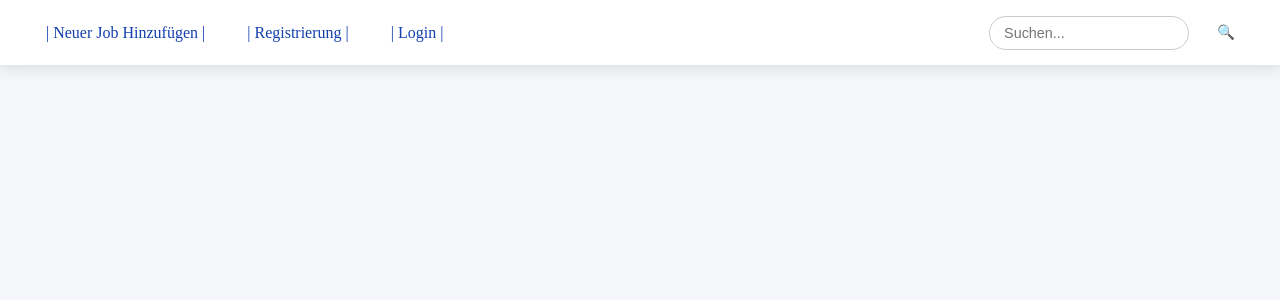
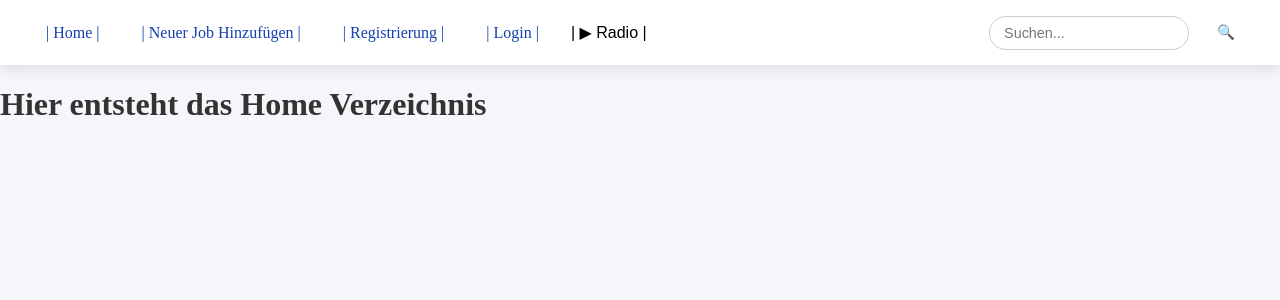
Before and after one commit to LeoKuhnZH/WISS-Praktikum-App, a React (Vite) app in the folder frontend/Praktikums_web/praktikum-web/: page / in a window 1280 px wide. Shown: the top 300 px of the page. Built offline with nearby package versions, Linux system fonts and the light colour scheme.

Commit message:
Add Radio 24 in App.jsx

```diff
--- a/frontend/Praktikums_web/praktikum-web/src/App.jsx
+++ b/frontend/Praktikums_web/praktikum-web/src/App.jsx
@@ -5,9 +5,10 @@ import {BrowserRouter, Routes, Route, Link} from 'react-router-dom';
 
 import RegistrirungPage from './pages/RegistrirungPage.jsx';
 import LoginForm from './pages/Login.jsx';
-//import Home from './pages/Home.jsx';
+import Home from './pages/Home.jsx';
 import JobAdd from './pages/JobAdd.jsx';
-import {useState} from 'react';
+
+import { useState, useRef } from 'react';
 
 
 // KORREKTUR 2: Dummy-Komponenten für Filme, Games etc. (falls sie noch nicht existieren)
@@ -23,13 +24,52 @@ function App() {
         event.preventDefault();
         alert("Nach dem Begriff" + "" + suchbegriff + "" + "wird gesucht");
     };
+
+    //Radio 24
+    const radioRef = useRef(
+        new Audio("https://energyzuerich.ice.infomaniak.ch/energyzuerich-high.mp3")
+    );
+
+    const [radioLaeuft, setRadioLaeuft] = useState(false);
+
+    const playRadio = () => {
+        radioRef.current.load();
+        radioRef.current.play().catch(err => console.log(err));
+        setRadioLaeuft(true);
+    };
+
+    const stopRadio = () => {
+        radioRef.current.pause();
+        radioRef.current.currentTime = 0;
+        setRadioLaeuft(false);
+    };
+
+    const toggleRadio = () => {
+        if (radioLaeuft) {
+            stopRadio();
+        } else {
+            playRadio();
+        }
+    };
     return (
         <BrowserRouter>
             <nav className="navbar">
-                {/*<Link to="/">| Home |</Link>*/}
+                <Link to="/">| Home |</Link>
                 <Link to="/jobadd">| Neuer Job Hinzufügen |</Link>
                 <Link to="/register">| Registrierung |</Link>
                 <Link to="/login">| Login |</Link>
+
+                <button
+                    onClick={toggleRadio}
+                    style={{
+                        background: 'none',
+                        border: 'none',
+                        cursor: 'pointer',
+                        fontSize: 'inherit'
+                    }}
+                >
+                    | {radioLaeuft ? '⏸ Radio' : '▶ Radio'} |
+                </button>
 
 
 
@@ -51,7 +91,7 @@ function App() {
 
                 <Route path="/register" element={<RegistrirungPage/>}/>
                 <Route path="/login" element={<LoginForm/>}/>
-                {/*<Route index="/" element={<Home/>}/>*/}
+                <Route index="/" element={<Home/>}/>
 
             </Routes>
         </BrowserRouter>
```
